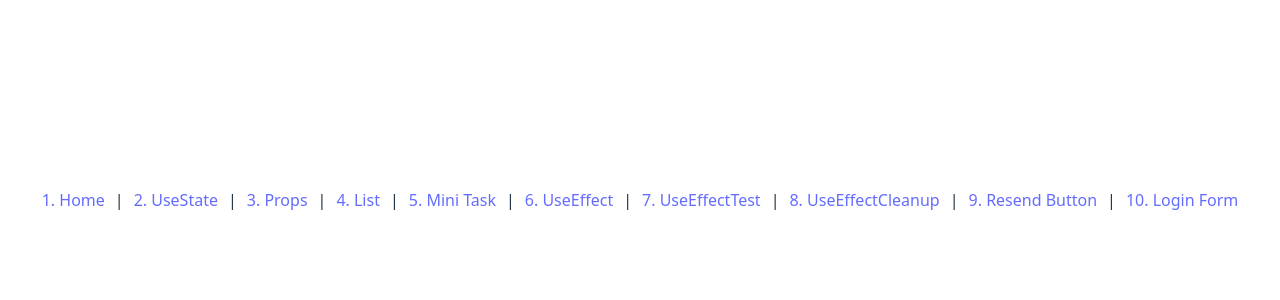
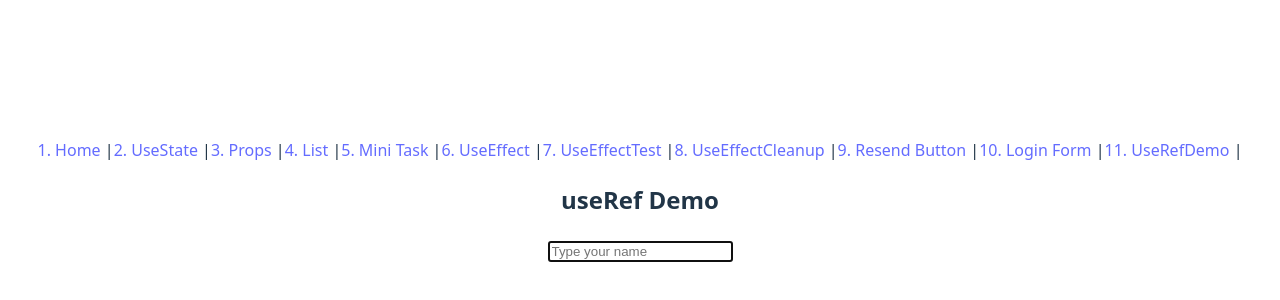
Before and after one commit to DevParmar2101/react-basic, a React (Vite) app: page /use-ref-demo in a window 1280 px wide. Shown: the part 200-500 px from the top of the page. Built offline with nearby package versions, Linux system fonts and the light colour scheme.

Commit message:
- in this we learn how to use useRef in this file to autofocus

```diff
--- a/src/App.jsx
+++ b/src/App.jsx
@@ -10,6 +10,7 @@ import UseEffectTest from "./pages/UseEffectTest";
 import UseEffectCleanup from "./pages/UseEffectCleanup";
 import ResendButton from "./pages/ResendButton";
 import LoginForm from "./pages/LoginForm";
+import UseRefDemo from "./pages/UseRefDemo";
 
 import './App.css'
 
@@ -17,7 +18,7 @@ function App() {
     return (
         <BrowserRouter>
 
-            <nav style={{ display: "flex", gap: "10px" }}>
+            <nav style={{ gap: "10px" }}>
                 <Link to="/">1. Home</Link> |
                 <Link to="/state">2. UseState</Link> |
                 <Link to="/props">3. Props</Link> |
@@ -27,7 +28,8 @@ function App() {
                 <Link to="/use-effect-test">7. UseEffectTest</Link> |
                 <Link to="/use-effect-cleanup">8. UseEffectCleanup</Link> |
                 <Link to="/resend-button">9. Resend Button</Link> |
-                <Link to="/login-form">10. Login Form</Link>
+                <Link to="/login-form">10. Login Form</Link> |
+                <Link to="/use-ref-demo">11. UseRefDemo</Link> |
             </nav>
 
             <Routes>
@@ -41,6 +43,7 @@ function App() {
                 <Route path="/use-effect-cleanup" element={<UseEffectCleanup />} />
                 <Route path="/resend-button" element={<ResendButton />} />
                 <Route path="/login-form" element={<LoginForm />} />
+                <Route path="/use-ref-demo" element={<UseRefDemo />} />
             </Routes>
 
         </BrowserRouter>
--- /dev/null
+++ b/src/pages/UseRefDemo.jsx
@@ -0,0 +1,21 @@
+import { useState, useEffect, useRef } from "react";
+
+function UseRefDemo()
+{
+    const [name, setName] = useState("");
+    const inputRef = useRef(null);
+
+    useEffect(() => {
+        inputRef.current.focus();
+    }, []);
+
+    return (
+        <div>
+            <h2>useRef Demo</h2>
+            <input type="text" ref={inputRef} placeholder="Type your name" value={name} onChange={(e) => setName(e.target.value)} />
+        </div>
+    );
+
+}
+
+export default UseRefDemo;
```
